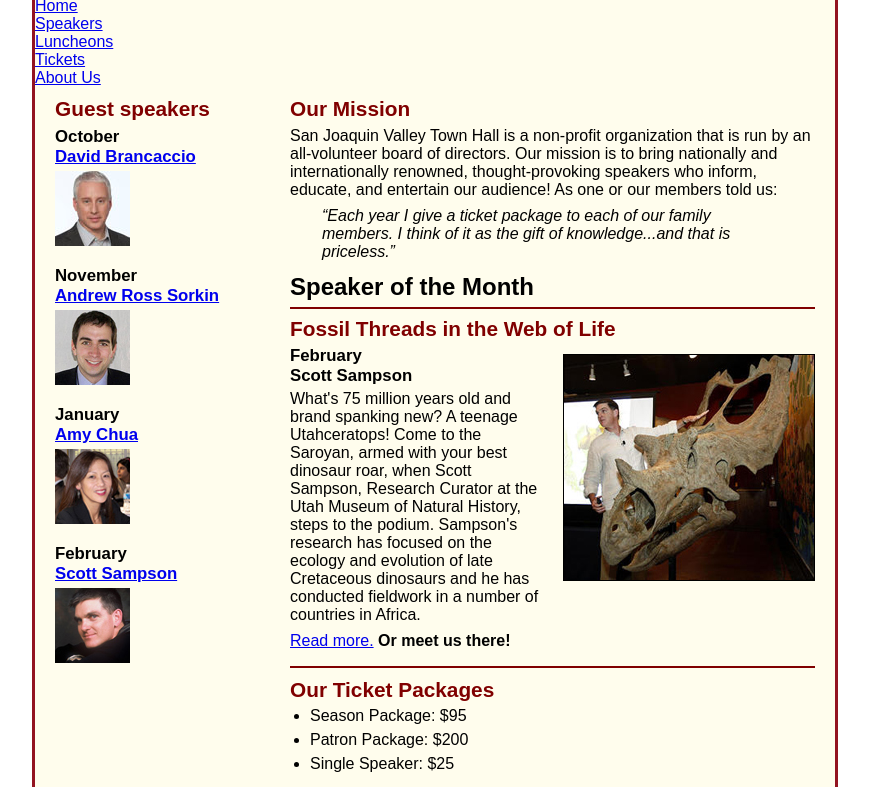
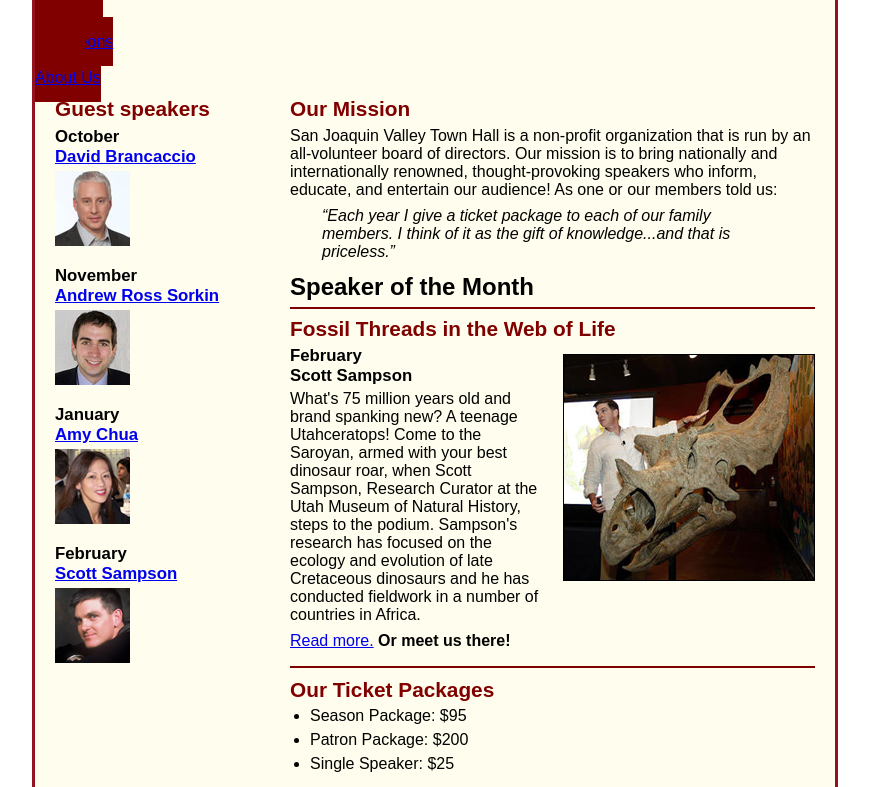
Before and after one commit to yumegel2/A12, a plain HTML site: page index.html in a window 1280 px wide. Shown: the part 126-913 px from the top of the page, without its empty margins (205-1074 px from the left). Drawn offline with Linux system fonts and the light colour scheme.

Commit message:
A11 Homework

```diff
--- a/styles/c7_main.css
+++ b/styles/c7_main.css
@@ -53,6 +53,10 @@ nav ul{
 }
 nav li a{
 	width: 20%;
+	align-content: center;
+	padding-bottom: 1em;
+	padding-top: 1em;
+	background-color: #800000;
 }
 /* the styles for the section */
 section {
```
